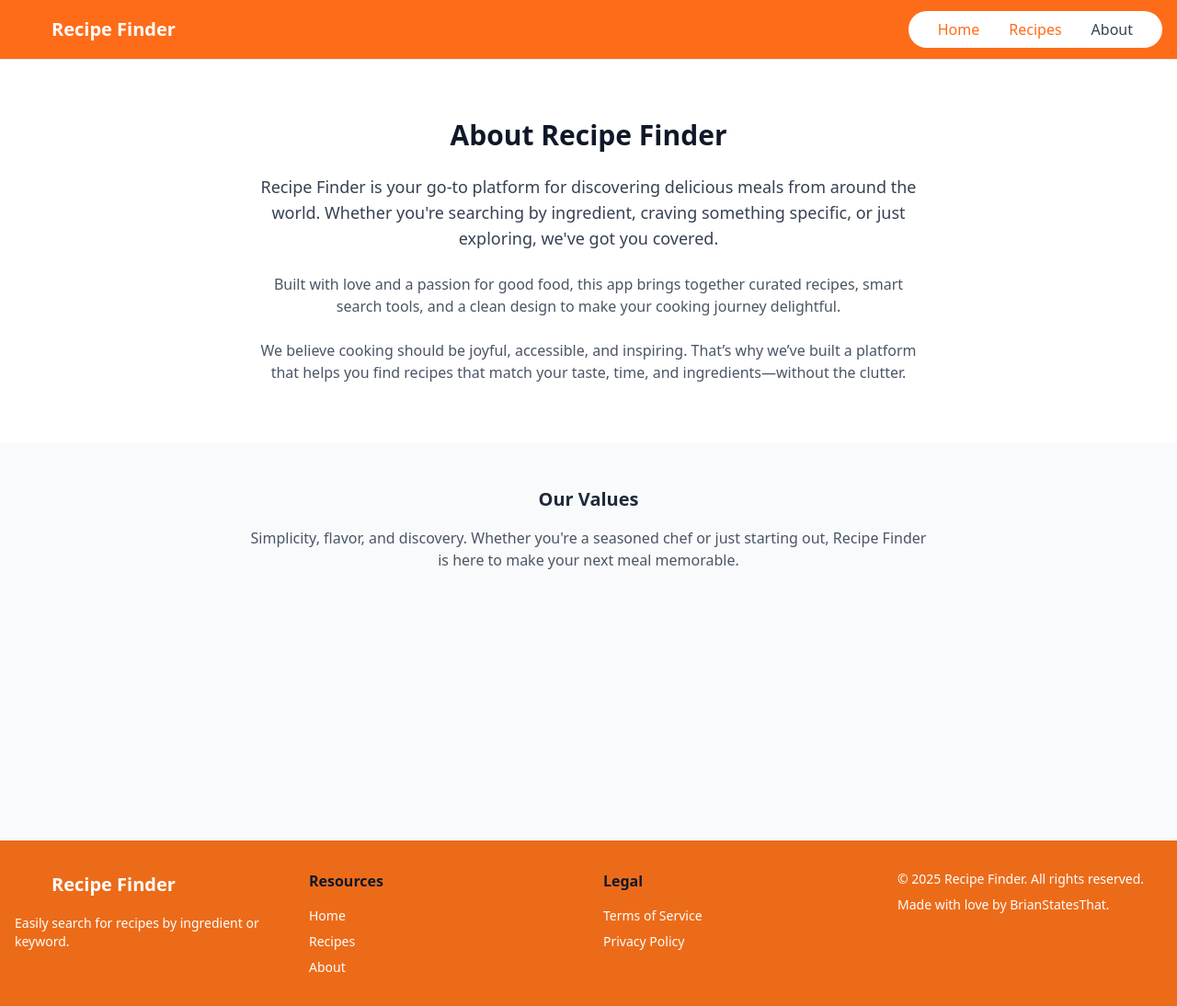
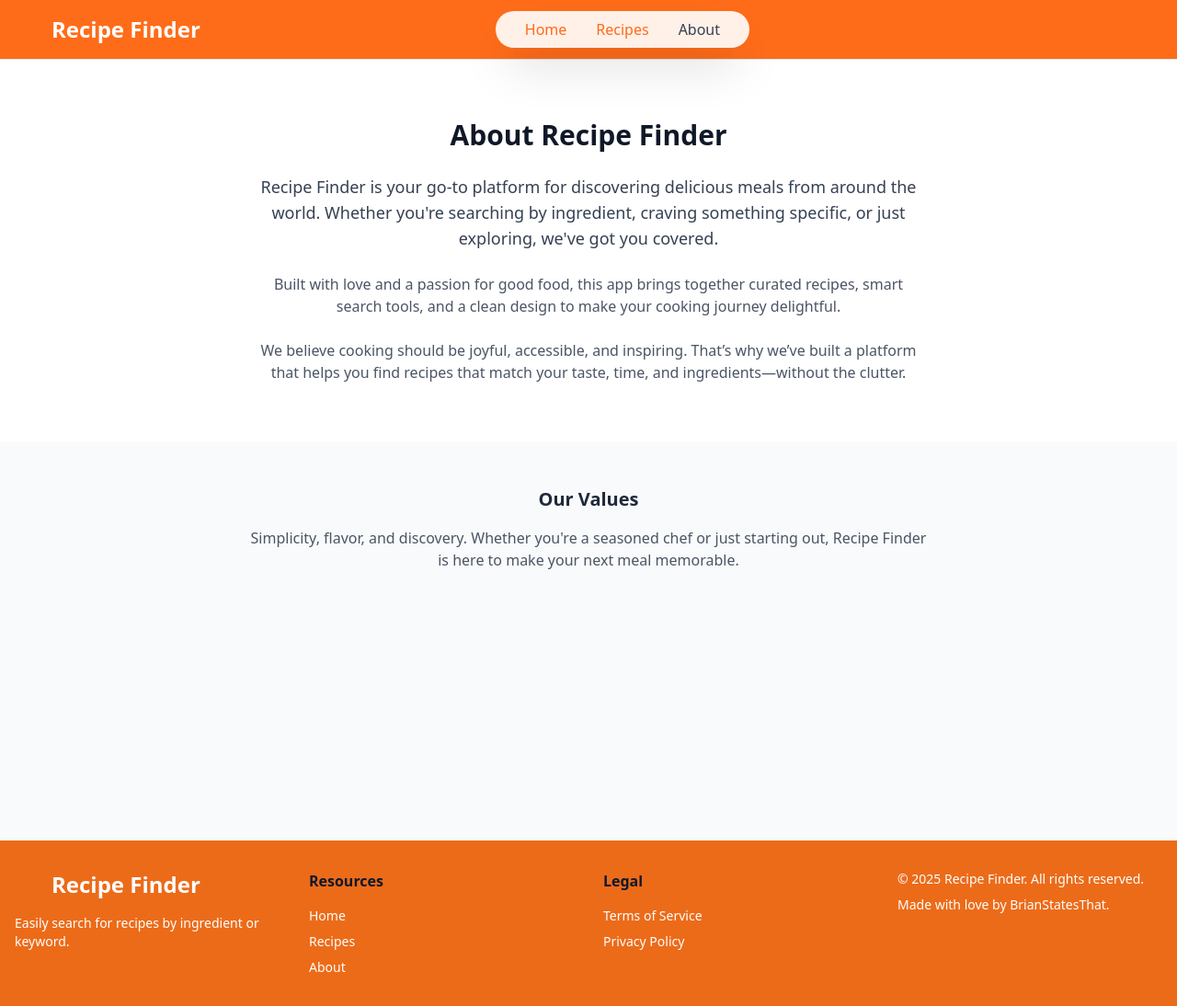
Before and after one commit to BrianStatesThat/recipe-app, a React (Vite) app in the folder recipe-finder/: page /about in a window 1280 px wide. Shown: the whole page at 92% size. Built offline with nearby package versions, Linux system fonts and the light colour scheme.

Commit message:
minor style enhancements

```diff
--- a/recipe-finder/src/components/Layout/Footer.jsx
+++ b/recipe-finder/src/components/Layout/Footer.jsx
@@ -8,7 +8,7 @@ export function Footer() {
           <div>
             <div className="flex items-center gap-2 mb-4">
               <div className="w-8 h-8 bg-primary-500 rounded-lg"></div>
-              <span className="text-xl font-bold text-white">Recipe Finder</span>
+              <span className="text-2xl font-extrabold text-white">Recipe Finder</span>
             </div>
             <p className="text-white text-sm">
               Easily search for recipes by ingredient or keyword.
--- a/recipe-finder/src/components/Layout/Header.jsx
+++ b/recipe-finder/src/components/Layout/Header.jsx
@@ -14,16 +14,25 @@ export function Header() {
         <div className="flex items-center justify-between h-16">
           {/* Logo */}
           <Link to="/" className="flex items-center gap-2">
-            <div className="w-8 h-8 bg-primary-500 rounded-lg"></div>
-            <span className="text-xl font-bold text-white">Recipe Finder</span>
+            <div className="w-8 h-8 bg-primary-500 rounded-lg">
+            </div>
+            <span className="text-2xl font-extrabold text-white">Recipe Finder</span>
           </Link>
 
           {/* Desktop Navigation */}
-          <nav className="rounded-full my-2 text-[#eb5C00]/90 bg-white hidden md:flex items-center gap-8 py-2 px-8">
+          <nav className="rounded-full my-2 text-[#eb5C00]/90 bg-white/90 shadow-2xl  hidden md:flex md:items-center gap-8 py-2 px-8">
             <Link to="/" className={`font-medium transition-colors ${isActive('/')}`}>Home</Link>
             <Link to="/recipes" className={`font-medium transition-colors ${isActive('/recipes')}`}>Recipes</Link>
             <Link to="/about" className={`font-medium transition-colors ${isActive('/about')}`}>About</Link>
           </nav>
+          <div className="hidden md:flex md:items-center md:gap-8 py-2 px-8">
+            <div className="text-white text-sm">
+            </div>
+            <div className="text-white text-sm">
+            </div>
+            <div className="text-white text-sm">
+            </div>
+          </div>
 
           {/* Mobile Menu Toggle */}
           <button
@@ -43,7 +52,7 @@ export function Header() {
 
         {/* Mobile Navigation */}
         {menuOpen && (
-          <nav className="rounded-xl mb-4 text-[#eb5C00]/90 bg-white text-center md:hidden flex flex-col gap-4 py-4">
+          <nav className="rounded-xl mb-4 text-[#eb5C00]/90 bg-white/90 text-center md:hidden flex flex-col gap-4 py-4">
             <Link to="/" className={`font-medium px-4  ${isActive('/')}`} onClick={() => setMenuOpen(false)}>Home</Link>
             <hr />
             <Link to="/recipes" className={`font-medium  px-4 ${isActive('/recipes')}`} onClick={() => setMenuOpen(false)}>Recipes</Link>
```
